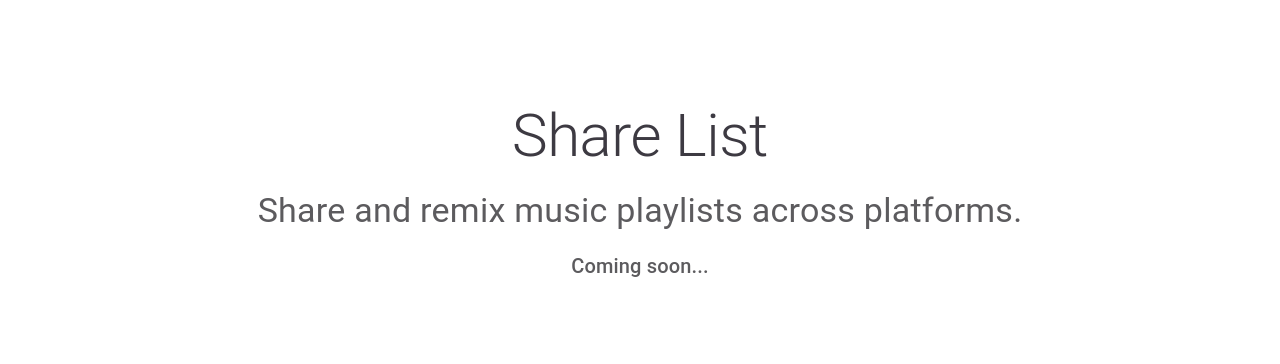
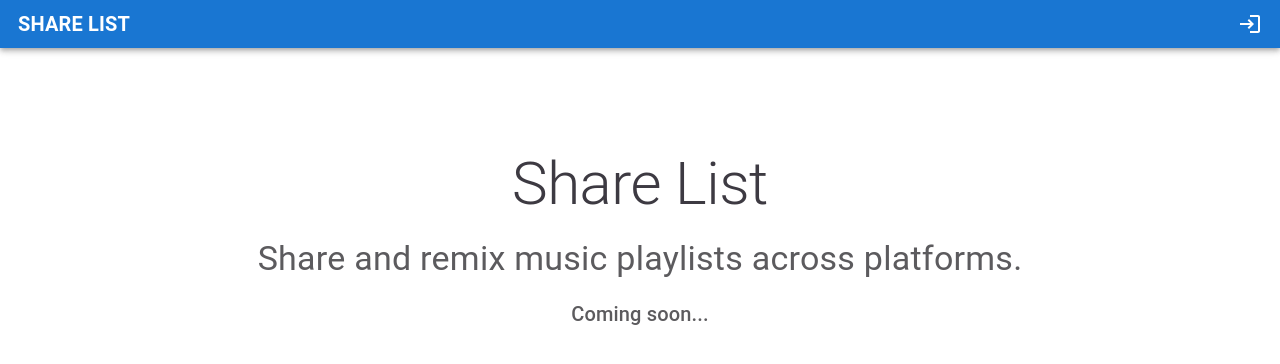
Before and after one commit to ayushmanchhabra/share-list, a React (Vite) app: page / in a window 1280 px wide. Shown: the top 364 px of the page. Built offline with nearby package versions, Linux system fonts and the light colour scheme.

Commit message:
chore: move Menu component out of Main route

```diff
--- a/src/app.tsx
+++ b/src/app.tsx
@@ -1,5 +1,7 @@
+import { Box } from "@mui/material";
 import { Route, BrowserRouter as Router, Routes } from "react-router-dom";
 
+import { Menu } from "components";
 import { Home, List, Login, Main } from "routes";
 import { useUser } from "providers";
 
@@ -8,6 +10,8 @@ export function App() {
   const { UserProvider } = useUser();
 
   return (
+    <Box>
+      <Menu isAuthenticated={false} />
       <UserProvider>
         <Router>
           <Routes>
@@ -20,5 +24,6 @@ export function App() {
           </Routes>
         </Router>
       </UserProvider>
+    </Box>
   );
 }
--- /dev/null
+++ b/src/components/Menu.tsx
@@ -0,0 +1,59 @@
+import { Login, Logout, Search } from "@mui/icons-material";
+import { AppBar, IconButton, TextField, Typography } from "@mui/material";
+
+interface MenuProps {
+    isAuthenticated: boolean;
+}
+
+export function Menu({
+    isAuthenticated,
+}: MenuProps) {
+    return (
+        <AppBar
+            position="static"
+            sx={{
+                display: "flex",
+                flexDirection: "row",
+                alignItems: "center",
+                padding: 1,
+            }}
+        >
+            <Typography
+                variant="h6"
+                fontWeight={"600"}
+                sx={{
+                    width: "200px",
+                    minWidth: "140px",
+                    marginLeft: "10px",
+                }}
+            >
+                SHARE LIST
+            </Typography>
+            {isAuthenticated && (
+                <>
+                    <Search />
+                    <TextField
+                        fullWidth
+                        inputProps={{
+                            sx: {
+                                color: "white",
+                                marginLeft: "10px",
+                            },
+                        }}
+                        placeholder="Search..."
+                        variant="standard"
+                    />
+                </>
+            )}
+            <IconButton sx={isAuthenticated ? {
+                color: "white",
+            } : {
+                color: "white",
+                position: "absolute",
+                right: "10px"
+            }}>
+                {isAuthenticated ? <Logout /> : <Login />}
+            </IconButton>
+        </AppBar>
+    );
+}
--- a/src/components/index.ts
+++ b/src/components/index.ts
@@ -1,6 +1,7 @@
 import { LoginDialog } from "./LoginDialog";
 import { LogoutDialog } from "./LogoutDialog";
+import { Menu } from "./Menu";
 import { Notification } from "./Notification";
 import { UserStatus } from "./UserStatus";
 
-export { LoginDialog, LogoutDialog, Notification, UserStatus };
+export { LoginDialog, LogoutDialog, Menu, Notification, UserStatus };
--- a/src/routes/Main.tsx
+++ b/src/routes/Main.tsx
@@ -1,47 +1,8 @@
-import { Logout, Search } from "@mui/icons-material";
-import { AppBar, Box, IconButton, TextField, Typography } from "@mui/material";
+import { Box } from "@mui/material";
 
 export function Main() {
   return (
     <Box>
-      <AppBar
-        position="static"
-        sx={{
-          display: "flex",
-          flexDirection: "row",
-          alignItems: "center",
-
-          padding: 1,
-        }}
-      >
-        <Typography
-          variant="h6"
-          fontWeight={"600"}
-          sx={{
-            width: "200px",
-            minWidth: "140px",
-            marginLeft: "10px",
-          }}
-        >
-          SHARE LIST
-        </Typography>
-        <Search />
-        <TextField
-          autoFocus
-          fullWidth
-          inputProps={{
-            sx: {
-              color: "white",
-              marginLeft: "10px",
-            },
-          }}
-          placeholder="Search..."
-          variant="standard"
-        />
-        <IconButton sx={{ color: "white" }}>
-          <Logout />
-        </IconButton>
-      </AppBar>
     </Box>
   );
 }
```
Lines whose indentation alone changed are shown as unchanged.
